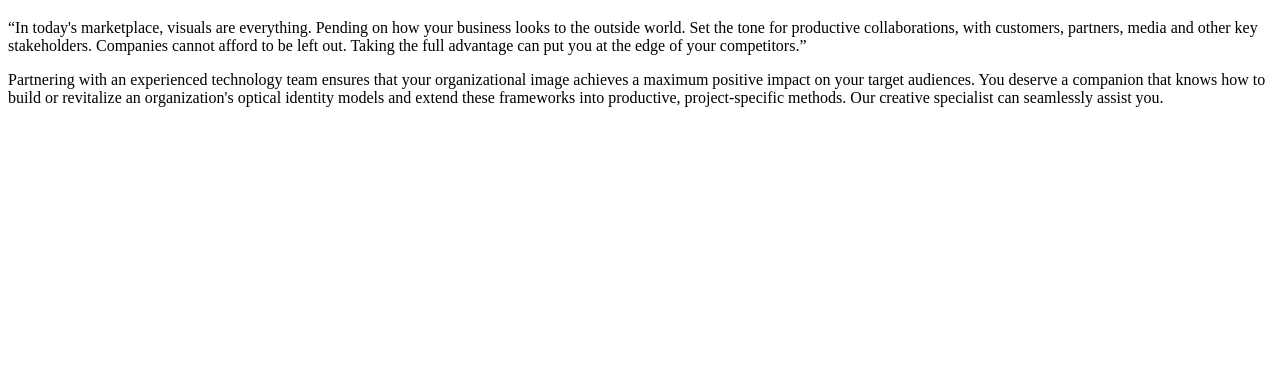
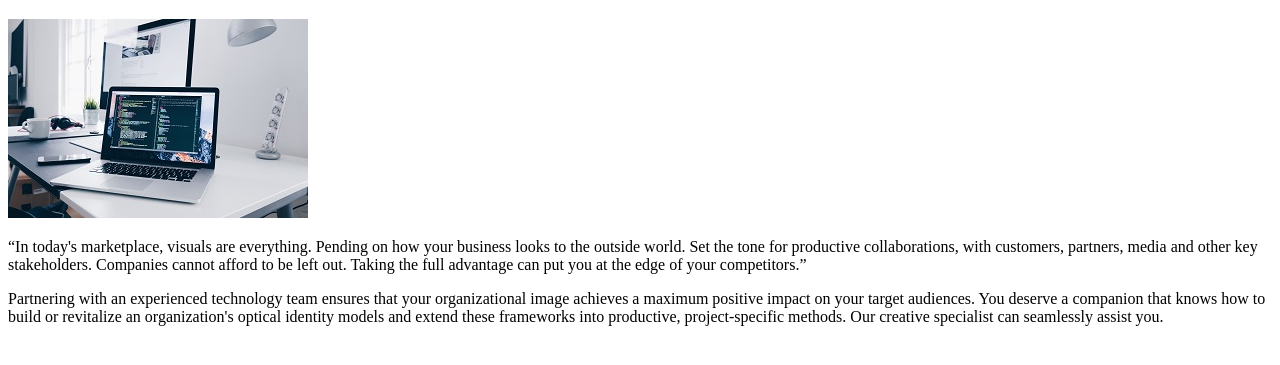
Before and after one commit to everogunsan/td-html-basics, a plain HTML site: page index.html in a window 1280 px wide. Shown: the part 61-426 px from the top of the page. Drawn offline with Linux system fonts and the light colour scheme.

Commit message:
i added img

```diff
--- a/index.html
+++ b/index.html
@@ -8,6 +8,7 @@
 </head>
 <h1> We Provide Top Notch Technology</h1>
 <body>
+    <img src="imag.jpg" alt="text">
     <div>
     <p>“In today's marketplace, visuals are everything. Pending on how your business looks to the outside world. Set the tone for productive collaborations, with customers, partners, media and other key stakeholders. Companies cannot afford to be left out. Taking the full advantage can put you at the edge of your competitors.”</p>
     <p>Partnering with an experienced technology team ensures that your organizational image achieves a maximum positive impact on your target audiences. You deserve a companion that knows how to build or revitalize an organization's optical identity models and extend these frameworks into productive, project-specific methods. Our creative specialist can seamlessly assist you. </p>
```
Also changed, not shown: imag.jpg (added).
